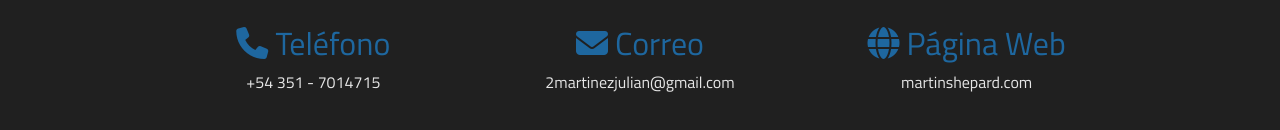
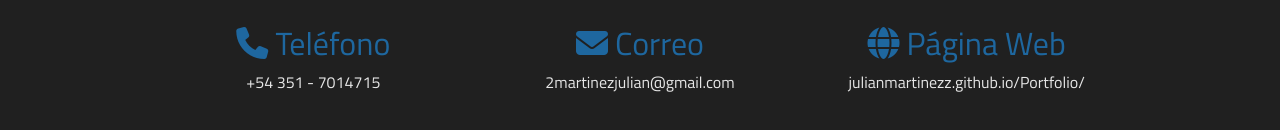
Before and after one commit to JulianMartinezz/Portfolio, a plain HTML site: page index.html in a window 1280 px wide. Shown: the part 2456-2586 px from the top of the page. Drawn offline with nearby package versions, Linux system fonts and the light colour scheme.

Commit message:
Update index.html

```diff
--- a/index.html
+++ b/index.html
@@ -217,7 +217,7 @@
                     <h2>
                         <i class="fa-solid fa-globe"></i> Página Web
                     </h2>
-                    <span class="info-contacto">martinshepard.com</span>
+                    <span class="info-contacto">julianmartinezz.github.io/Portfolio/</span>
                 </div>
             </div>
         </div>
```
